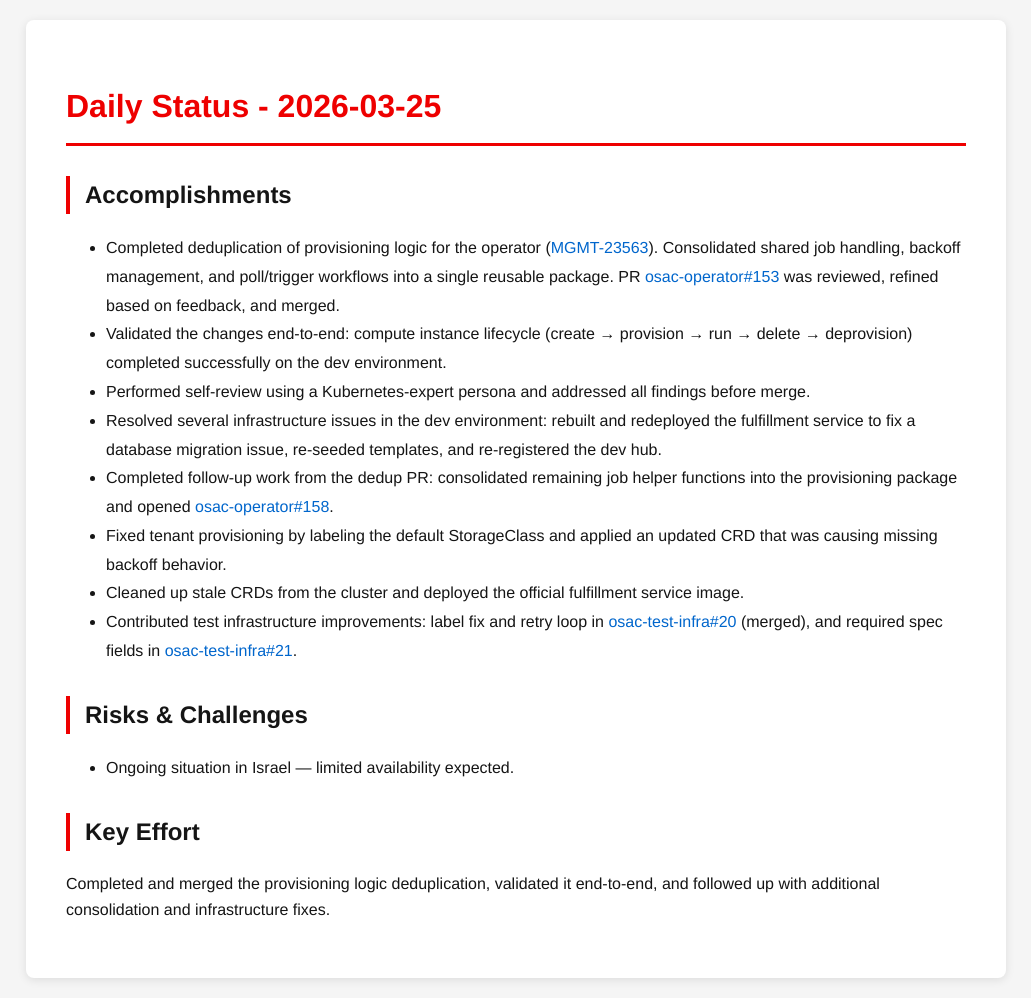
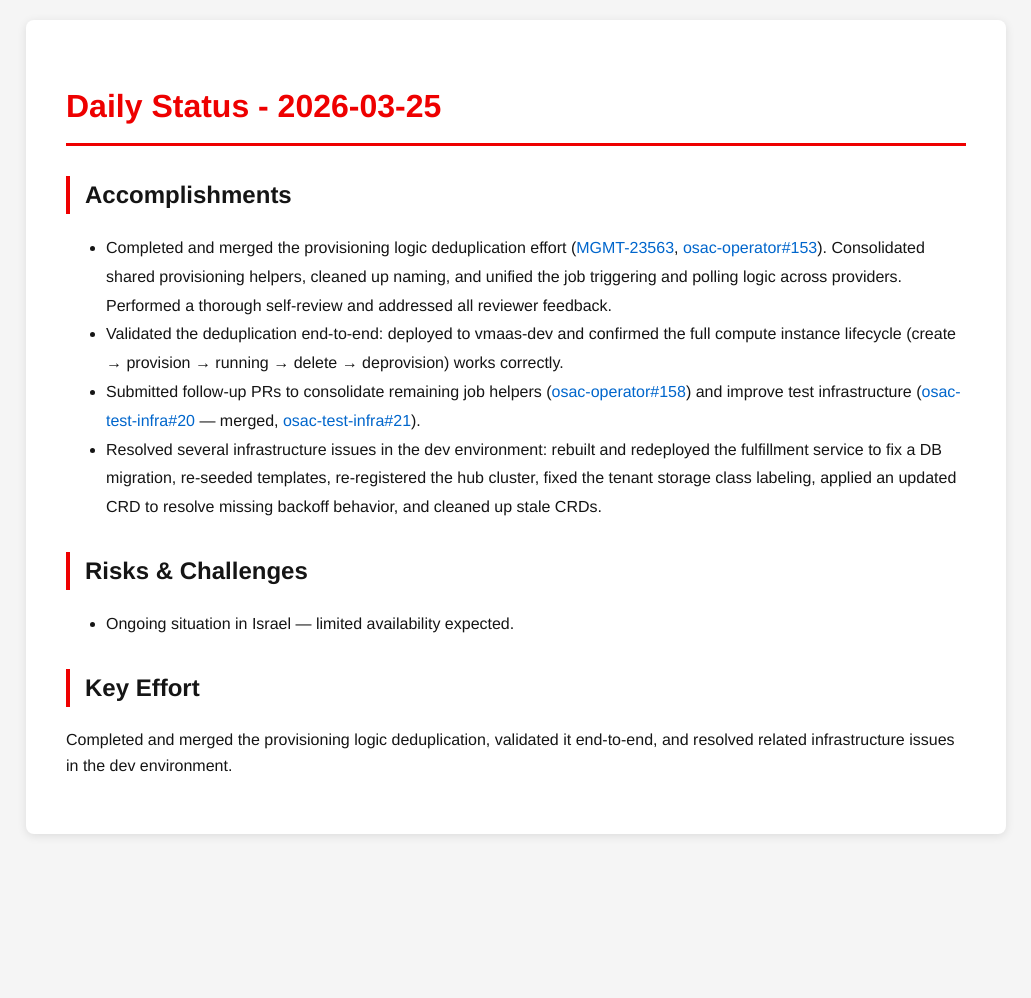
Before and after one commit to tzvatot/daily-status, a Jekyll site: the page built from 2026-03-25.md, in a window 1280 px wide. Shown: the whole page, without its empty margins (124-1155 px from the left). Built offline with Jekyll 4.4.1, drawn with Linux system fonts in a browser that asks for light colours; after the commit the page ends 900 px from its top, so only the background shows below that.

Commit message:
Daily status update - 2026-03-25

```diff
--- a/2026-03-25.md
+++ b/2026-03-25.md
@@ -7,17 +7,13 @@ date: 2026-03-25
 # Daily Status - 2026-03-25
 
 ## Accomplishments
-- Completed deduplication of provisioning logic for the operator ([MGMT-23563](https://issues.redhat.com/browse/MGMT-23563)). Consolidated shared job handling, backoff management, and poll/trigger workflows into a single reusable package. PR [osac-operator#153](https://github.com/osac-project/osac-operator/pull/153) was reviewed, refined based on feedback, and merged.
-- Validated the changes end-to-end: compute instance lifecycle (create → provision → run → delete → deprovision) completed successfully on the dev environment.
-- Performed self-review using a Kubernetes-expert persona and addressed all findings before merge.
-- Resolved several infrastructure issues in the dev environment: rebuilt and redeployed the fulfillment service to fix a database migration issue, re-seeded templates, and re-registered the dev hub.
-- Completed follow-up work from the dedup PR: consolidated remaining job helper functions into the provisioning package and opened [osac-operator#158](https://github.com/osac-project/osac-operator/pull/158).
-- Fixed tenant provisioning by labeling the default StorageClass and applied an updated CRD that was causing missing backoff behavior.
-- Cleaned up stale CRDs from the cluster and deployed the official fulfillment service image.
-- Contributed test infrastructure improvements: label fix and retry loop in [osac-test-infra#20](https://github.com/osac-project/osac-test-infra/pull/20) (merged), and required spec fields in [osac-test-infra#21](https://github.com/osac-project/osac-test-infra/pull/21).
+- Completed and merged the provisioning logic deduplication effort ([MGMT-23563](https://issues.redhat.com/browse/MGMT-23563), [osac-operator#153](https://github.com/osac-project/osac-operator/pull/153)). Consolidated shared provisioning helpers, cleaned up naming, and unified the job triggering and polling logic across providers. Performed a thorough self-review and addressed all reviewer feedback.
+- Validated the deduplication end-to-end: deployed to vmaas-dev and confirmed the full compute instance lifecycle (create → provision → running → delete → deprovision) works correctly.
+- Submitted follow-up PRs to consolidate remaining job helpers ([osac-operator#158](https://github.com/osac-project/osac-operator/pull/158)) and improve test infrastructure ([osac-test-infra#20](https://github.com/osac-project/osac-test-infra/pull/20) — merged, [osac-test-infra#21](https://github.com/osac-project/osac-test-infra/pull/21)).
+- Resolved several infrastructure issues in the dev environment: rebuilt and redeployed the fulfillment service to fix a DB migration, re-seeded templates, re-registered the hub cluster, fixed the tenant storage class labeling, applied an updated CRD to resolve missing backoff behavior, and cleaned up stale CRDs.
 
 ## Risks & Challenges
 - Ongoing situation in Israel — limited availability expected.
 
 ## Key Effort
-Completed and merged the provisioning logic deduplication, validated it end-to-end, and followed up with additional consolidation and infrastructure fixes.
+Completed and merged the provisioning logic deduplication, validated it end-to-end, and resolved related infrastructure issues in the dev environment.
```
